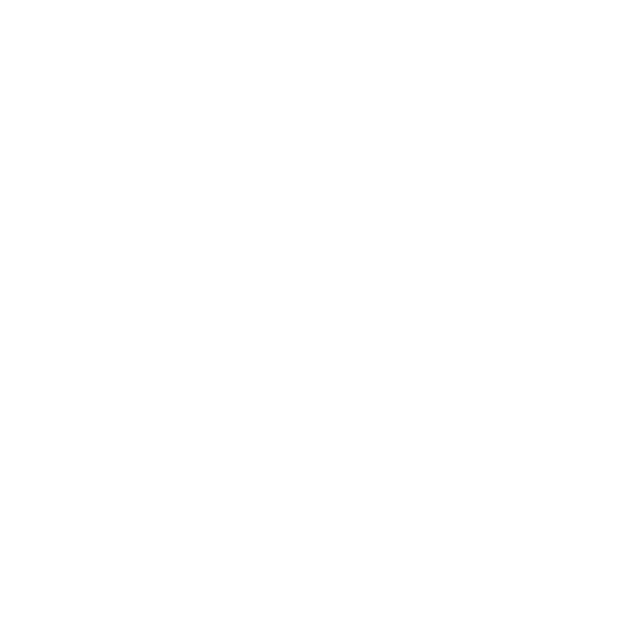
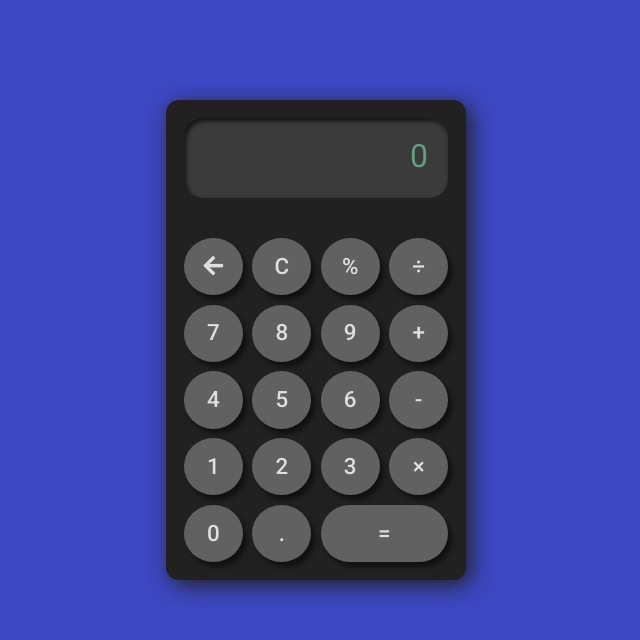
Before and after one commit to JerrisonY/Calculator, a plain HTML site: page index.html in a window 1280 px wide. Shown: the whole page, without its empty margins (324-964 px from the left). Drawn offline with Linux system fonts and the light colour scheme.

Commit message:
Finished HTML + CSS, working on button event listeners

```diff
--- a/css/main.css
+++ b/css/main.css
@@ -3,3 +3,64 @@
     padding: 0;
     margin: 0;
 }
+
+body {
+    background-color: #3D48C2;
+    font-family: 'Roboto', sans-serif;
+}
+
+.calculator-container {
+    display: flex;
+    justify-content: center;
+    margin: 100px 0;
+}
+
+.calculator {
+    width: 300px;
+    height: 480px;
+    border-radius: 0.8em;
+    box-shadow: #212121 5px 5px 22px;
+    background-color: #212121;
+
+    display: grid;
+    grid-template-rows: 120px 1fr;
+    padding: 18px;
+}
+
+.screen {
+    width: 100%;
+    height: 80px;
+    background-color: #3b3b3b;
+    border-radius: 0.6em;
+    box-shadow: inset 2px 3px 5px 0px rgb(0 0 0 / 70%);
+
+    padding: 20px;
+    color: #60a07f;
+    font-size: 2em;
+    direction: rtl;
+}
+
+.button-container {
+    display: grid;
+    grid-template-columns: repeat(4, 1fr);
+    grid-template-rows: repeat(5, 1fr);
+    height: 100%;
+    width: 100%;
+    grid-gap: 0.6em;
+    /* padding : 18px; */
+}
+
+.calc-btn {
+    border-radius: 100%;
+    box-shadow: 4px 5px 5px 0px rgb(0 0 0 / 50%);
+    background-color: #616161;
+    border: none;
+    color: #dfdfdf;
+    font-size: 1.4em;
+    font-weight: 500;
+}
+
+.equal-btn {
+    grid-column: 3/5;
+    border-radius: 34px;
+}
--- a/index.html
+++ b/index.html
@@ -7,9 +7,43 @@
         <link rel="stylesheet" href="css/normalize.css">
         <link rel="stylesheet" href="css/main.css">
         <link rel="stylesheet" href="https://use.fontawesome.com/releases/v5.13.1/css/all.css" integrity="sha384-xxzQGERXS00kBmZW/6qxqJPyxW3UR0BPsL4c8ILaIWXva5kFi7TxkIIaMiKtqV1Q" crossorigin="anonymous">
+
+        <link rel="preconnect" href="https://fonts.gstatic.com">
+        <link href="https://fonts.googleapis.com/css2?family=Roboto:ital,wght@0,100;0,300;0,400;0,500;0,700;0,900;1,100;1,300;1,400;1,500;1,700;1,900&display=swap" rel="stylesheet">
     </head>
     <body>
+        <main class="calculator-container">
+            <div class="calculator">
+                <div class="screen">
+                    0
+                </div>
+                <div class="button-container">
+                    <button class="calc-btn" data-action="delete"><i class="fas fa-arrow-left"></i></button>
+                    <button class="calc-btn" data-action="clear">C</button>
+                    <button class="calc-btn" data-action="percent">%</button>
+                    <button class="calc-btn" data-action="divide">÷</button>
 
+                    <button class="calc-btn">7</button>
+                    <button class="calc-btn">8</button>
+                    <button class="calc-btn">9</button>
+                    <button class="calc-btn" data-action="add">+</button>
+
+                    <button class="calc-btn">4</button>
+                    <button class="calc-btn">5</button>
+                    <button class="calc-btn">6</button>
+                    <button class="calc-btn" data-action="subtract">-</button>
+
+                    <button class="calc-btn">1</button>
+                    <button class="calc-btn">2</button>
+                    <button class="calc-btn">3</button>
+                    <button class="calc-btn" data-action="multiply">×</button>
+
+                    <button class="calc-btn">0</button>
+                    <button class="calc-btn" data-action="decimal">.</button>
+                    <button class="calc-btn equal-btn" data-action="equal">=</button>
+                </div>
+            </div>
+        </main>
 
 
         <script src="js/main.js"></script>
--- a/js/main.js
+++ b/js/main.js
@@ -0,0 +1,85 @@
+const display = document.querySelector('.screen')
+const buttons = document.querySelector('.button-container')
+
+
+let add = (num1, num2) => num1 + num2;
+
+let subtract = (num1, num2) => num1 - num2;
+
+let multiply = (num1, num2) => num1 * num2;
+
+let divide = (num1, num2) => num1 / num2;
+
+
+let operate = (a, b, operator) => {
+    switch(operator) {
+        case 'add':
+            return add(a,b);
+            break;
+        case 'subtract':
+            return subtract(a,b);
+            break;
+        case 'multiply':
+            return multiply(a,b);
+            break;
+        case 'divide':
+            return divide(a,b);
+    }
+}
+
+//event delegation for all calc buttons
+buttons.addEventListener('click', e => {
+
+    if (e.target.matches('.calc-btn')) {
+        // const key = e.target;
+        // const action = key.dataset.action;
+        // const keyContent = key.textContent;
+        const currentDisplay = display.textContent;
+
+        console.log(e.target.textContent)
+        // switch (action) {
+        //     case 'add':
+        //         console.log('add');
+        //         break;
+        //     case 'subtract':
+        //         console.log('subtract');
+        //         break;
+        //     case 'multiply':
+        //         console.log('multiply');
+        //         break;
+        //     case 'divide':
+        //         console.log('divide');
+        //         break;
+        //     case 'percent':
+        //         console.log('percent');
+        //         break;
+        //     case 'clear':
+        //         console.log('clear');
+        //         break;
+        //     case 'delete':
+        //         console.log('delete');
+        //         break;
+        //     case 'decimal':
+        //         console.log('decimal');
+        //         break;
+        //     case 'equal':
+        //         console.log('equal');
+        //         break;
+        //     case !action:
+        //         console.log('number');
+
+        // }
+    }
+    // if (!action) {
+    //     console.log('number key!')
+    // }
+    // if (
+    //     action === 'add' ||
+    //     action === 'subtract' ||
+    //     action === 'multiply' ||
+    //     action === 'divide' ||
+    //     action === 'percent'
+    //     ) {
+    //         console.log('operator key!')
+    //     }
+});
```
